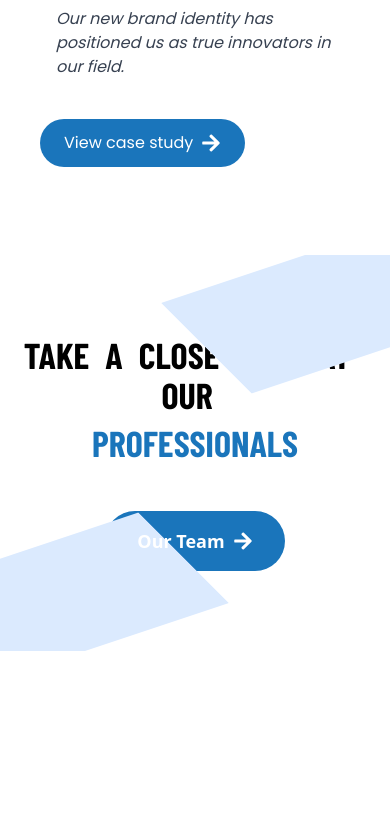
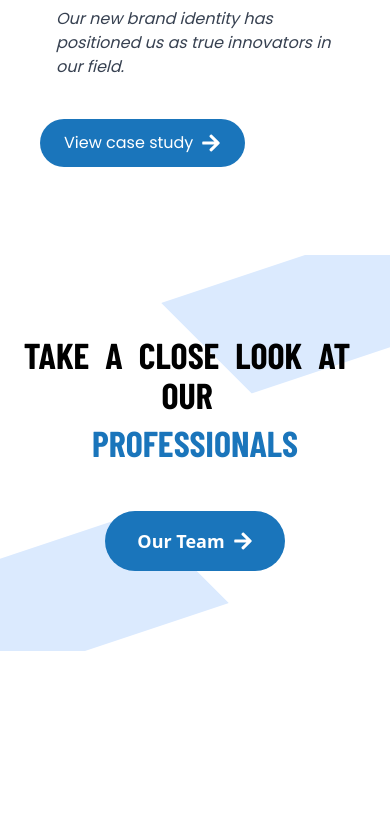
Before and after one commit to yazin123/hemito, a Next.js app: page / in a window 390 px wide. Shown: the part 4312-5130 px from the top of the page. Built offline with nearby package versions, Linux system fonts and the light colour scheme; a web font is replaced by a local one.

Commit message:
creativity

```diff
--- a/src/components/home/TeamBanner.js
+++ b/src/components/home/TeamBanner.js
@@ -1,6 +1,6 @@
 import React, { useState, useEffect } from 'react';
 import Link from 'next/link';
-import { motion } from 'framer-motion';
+import { delay, motion } from 'framer-motion';
 import { FaArrowRight } from 'react-icons/fa';
 
 const TeamBanner = () => {
@@ -38,11 +38,14 @@ const TeamBanner = () => {
             opacity: 1,
             y: 0,
         },
+        transition: {
+            delay: 2,
+        }
     };
 
     return (
         <div id="teamBanner" className="relative py-20 overflow-hidden bg-white">
-      <div className="max-w-7xl mx-auto px-4 sm:px-6 lg:px-8">
+            <div className="max-w-7xl mx-auto px-4 sm:px-6 lg:px-8 relative z-10"> {/* Added relative z-10 */}
                 <motion.h1
                     className="font-barlow font-black text-center text-4xl sm:text-5xl lg:text-7xl xl:text-8xl mb-12 uppercase"
                     variants={headerVariants}
@@ -88,14 +91,15 @@ const TeamBanner = () => {
             </div>
 
             {/* Decorative elements */}
-      <svg className="absolute top-0 right-0 -mt-20 -mr-20 text-blue-100 w-64 h-64 rotate-45 transform" fill="currentColor" viewBox="0 0 100 100" preserveAspectRatio="none" aria-hidden="true">
+            <svg className="z-0 absolute top-0 right-0 -mt-20 -mr-20 text-blue-100 w-64 h-64 rotate-45 transform" fill="currentColor" viewBox="0 0 100 100" preserveAspectRatio="none" aria-hidden="true">
                 <polygon points="50,0 100,0 50,100 0,100" />
             </svg>
 
-      <svg className="absolute bottom-0 left-0 -mb-20 -ml-20 text-blue-100 w-64 h-64 rotate-45 transform" fill="currentColor" viewBox="0 0 100 100" preserveAspectRatio="none" aria-hidden="true">
+            <svg className="z-0 absolute bottom-0 left-0 -mb-20 -ml-20 text-blue-100 w-64 h-64 rotate-45 transform" fill="currentColor" viewBox="0 0 100 100" preserveAspectRatio="none" aria-hidden="true">
                 <polygon points="50,0 100,0 50,100 0,100" />
             </svg>
         </div>
+
     );
 };
 
```
Lines whose indentation alone changed are shown as unchanged.
